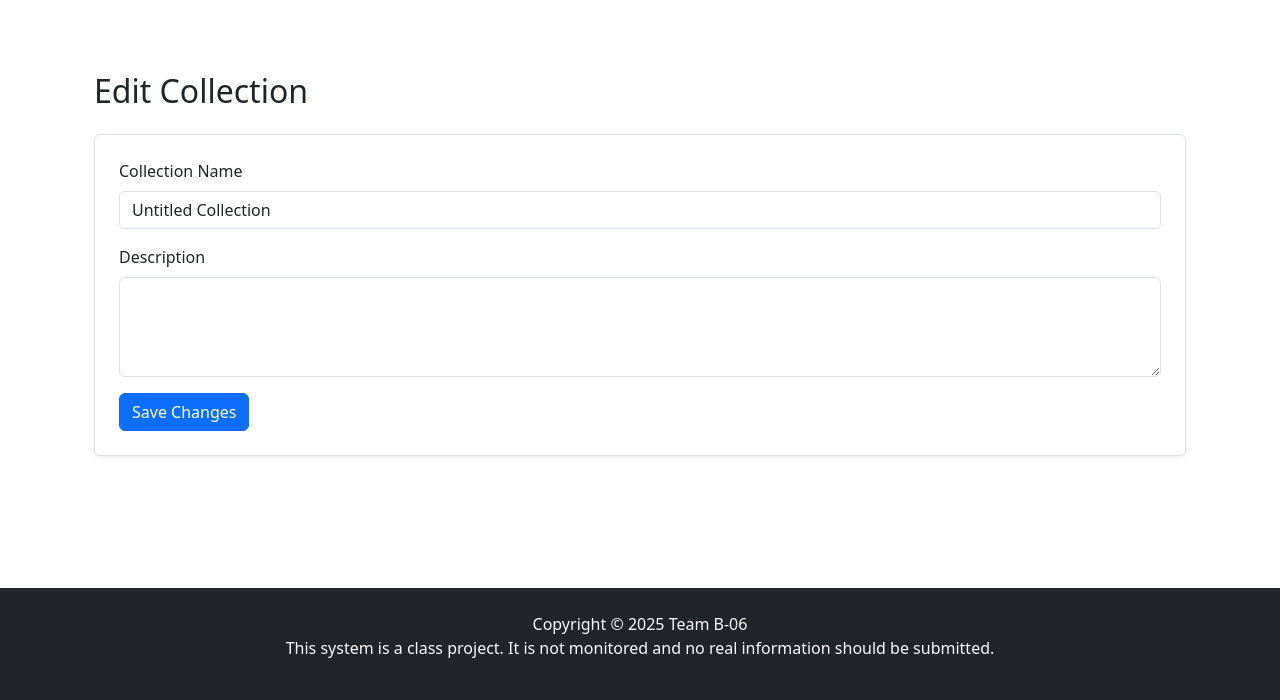
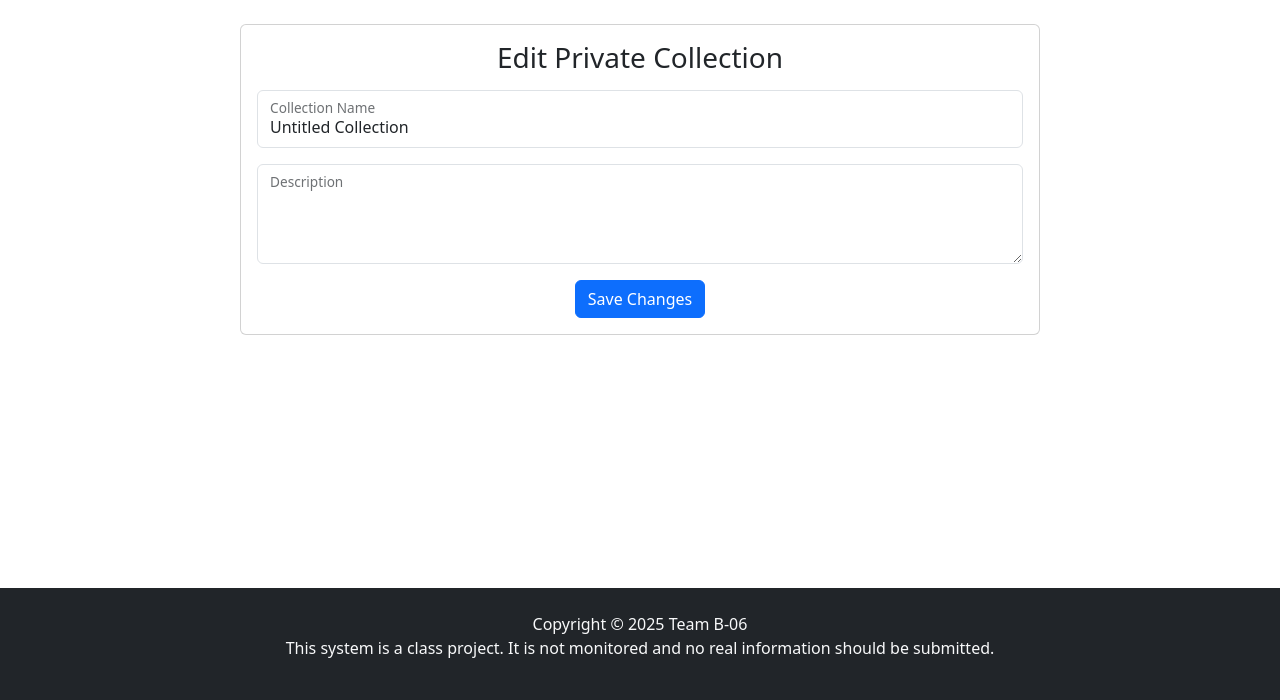
Before and after one commit to elliotSchmango/tech-lending-app, a Django app: template techCLA/templates/techCLA/collections/edit_collection.html in a window 1280 px wide. Shown: the part 100-800 px from the top of the page. Run offline with Django 5.2, Linux system fonts and the light colour scheme; the template is opened without the code that fills it: values that come from a table or form of the project are taken from there, others are empty; some libraries are stand-ins or nearby versions.

Commit message:
edit_collections view bootstrapping

```diff
--- a/techCLA/forms.py
+++ b/techCLA/forms.py
@@ -38,7 +38,9 @@ class CollectionFormPatron(forms.ModelForm):
         model = Collection
         fields = ['name', 'description', 'items']
         widgets = {
-            'items': forms.CheckboxSelectMultiple,
+            'items': forms.CheckboxSelectMultiple(attrs={'class': 'form-check-input'}),
+            'name': forms.TextInput(attrs={'class': 'form-control'}),
+            'description': forms.Textarea(attrs={'class': 'form-control', 'style': 'height: 100px;'}),
         }
 
     def __init__(self, *args, **kwargs):
--- a/techCLA/templates/techCLA/collections/edit_collection.html
+++ b/techCLA/templates/techCLA/collections/edit_collection.html
@@ -1,38 +1,38 @@
 {% extends "techCLA/index.html" %}
 
 {% block content %}
-<div class="container mt-5">
-    <h2 class="mb-4">Edit Collection</h2>
-
-    {% if messages %}
-        {% for message in messages %}
-            <div class="alert alert-info">{{ message }}</div>
-        {% endfor %}
-    {% endif %}
-
-    <form method="post" enctype="multipart/form-data" class="p-4 border rounded shadow-sm">
+<div class="d-flex justify-content-center align-items-center">
+    <div class="card" style="width: 50rem;">
+        <div class="card-body">
+            <h3 class="card-title text-center mb-3">Edit
+                {% if collection.visibility == "public" %} Public {% else %} Private {% endif %}
+                Collection</h3>
+            <form method="post" enctype="multipart/form-data">
                 {% csrf_token %}
 
-        <div class="mb-3">
+                <div class="form-floating mb-3">
+                    {{ form.name }}
                     <label for="id_name" class="form-label">Collection Name</label>
-            {{ form.name}}
                 </div>
-
-        <div class="mb-3">
+                <div class="form-floating mb-3">
+                    {{ form.description }}
                     <label for="id_description" class="form-label">Description</label>
-            {{ form.description}}
                 </div>
 
                 {% if user.is_librarian %}
                 <div class="mb-3">
                     <label for="id_visibility" class="form-label">Visibility</label>
-            {{ form.visibility}}
+                    {{ form.visibility }}
                 </div>
                 {% else %}
                 <input type="hidden" name="visibility" value="public">
                 {% endif %}
 
+                <div class="text-center">
                     <button type="submit" class="btn btn-primary">Save Changes</button>
+                </div>
             </form>
         </div>
+    </div>
+</div>
 {% endblock %}
--- a/techCLA/views.py
+++ b/techCLA/views.py
@@ -113,7 +113,7 @@ def edit_collection(request, collection_id):
         else:
             form = FormClass(instance=collection)
 
-        return render(request, 'techCLA/collections/edit_collection.html', {'form': form})
+        return render(request, 'techCLA/collections/edit_collection.html', {'form': form, 'collection': collection})
     # else:
     #     return redirect('collection_list')
 
```
Also changed, not shown: techCLA/templates/techCLA/collections/create_collection.html (+6 -1 lines). Lines whose indentation alone changed are shown as unchanged.
